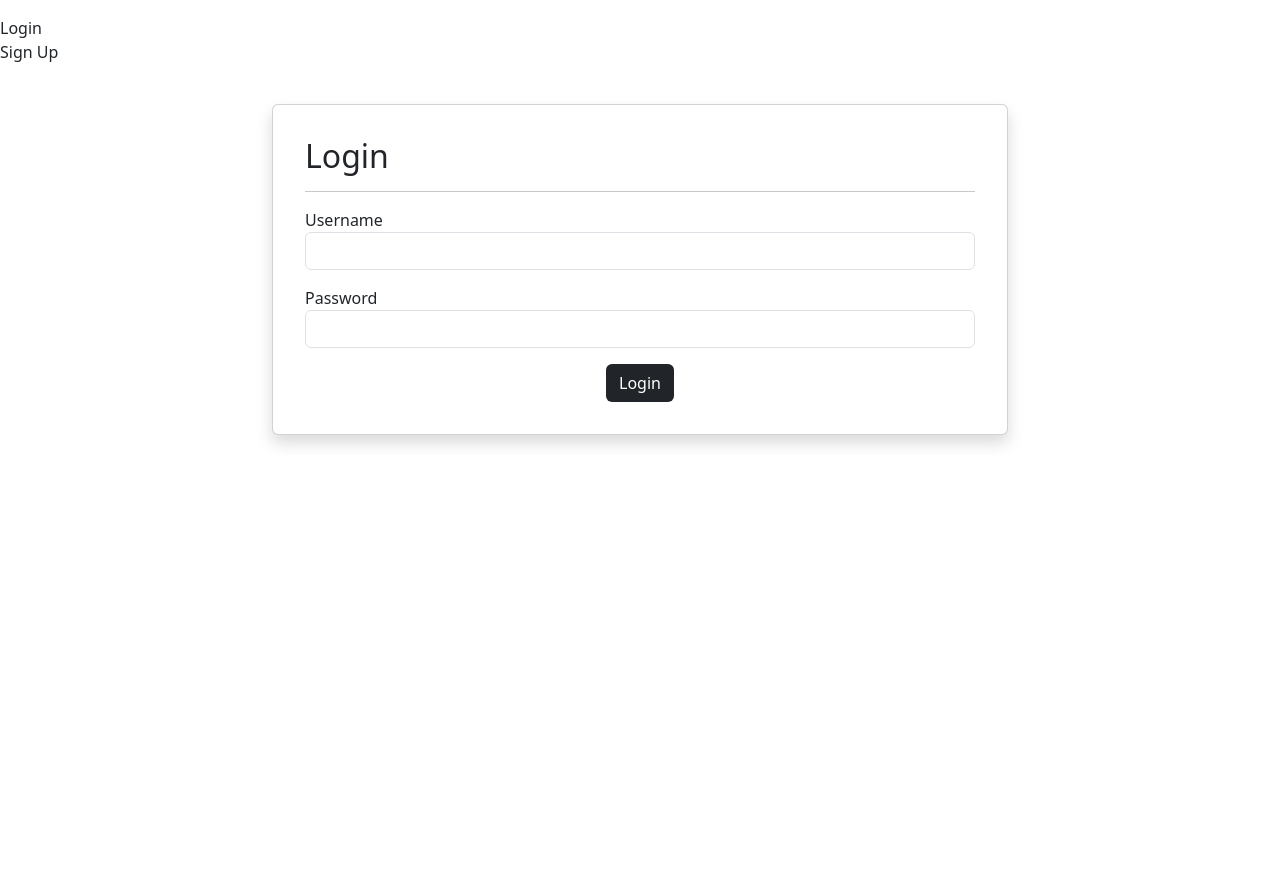
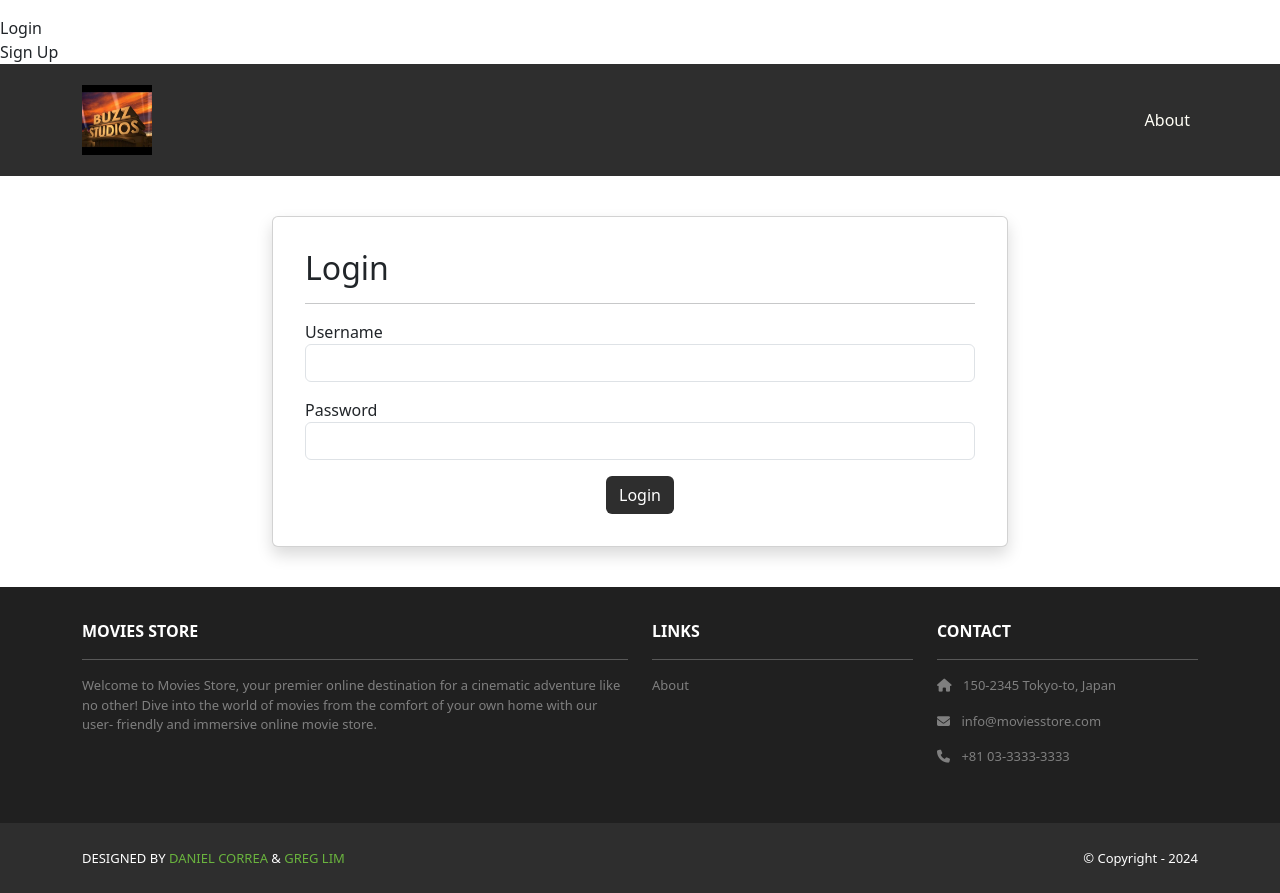
Before and after one commit to IsZay/Project-1-CS-2340-B4, a Django app: a page that uses OurSite/templates/base.html in a window 1280 px wide. Before the commit the page ends 446 px from the top, so only its background shows below. Run offline with Django 5.2, Linux system fonts and the light colour scheme; some libraries are stand-ins or nearby versions.

Commit message:
Footer and Header
I added the Footer and Header to the basic "Movie Store page" and an image Icon in the top left corner.

```diff
--- a/OurSite/static/css/style.css
+++ b/OurSite/static/css/style.css
@@ -1,5 +1,5 @@
 .bg-index{
-  background: url("/static/img/115638.jpg") no-repeat
+  background:navy url("/static/img/115638.jpg") no-repeat
     fixed;
   background-size: 100% auto;
 }
@@ -7,9 +7,41 @@
 .img-card-200 {
     width: fit-content;
     max-height: 200px;
-  }
+}
 
-  .img-card-400 {
-    width: fit-content;
-    max-height: 400px;
-  }
+.img-card-400 {
+  width: fit-content;
+  max-height: 400px;
+}
+
+
+.navbar a.nav-link {
+  color: #FFFEF6 !important;
+}
+  .bg-dark {
+  background-color: #2E2E2E !important;
+}
+
+
+.ms-footer {
+  background-color: #202020;
+}
+.ms-footer p {
+  color: #7F7F7F;
+  font-size: 13px;
+}
+.ms-footer a:hover {
+  color: #6ab43e;
+  text-decoration: none;
+}
+.ms-footer-bottom span{
+  font-size: 13px;
+  line-height: 38px;
+}
+.ms-footer-bottom a {
+  color: #6ab43e;
+  text-decoration: none;
+}
+.ms-footer-bottom a:hover {
+  color: #fff;
+}
--- a/OurSite/templates/base.html
+++ b/OurSite/templates/base.html
@@ -30,12 +30,94 @@
   </head>
   <body>
     <!-- Header -->
+    <nav class="p-3 navbar navbar-dark bg-dark
+        navbar-expand-lg">
+      <div class="container">
+        <a class="navbar-brand"
+          href="{% url 'home.index' %}">
+          <img src="{% static 'img/logo.jpg' %}" alt="logo"
+            height="70" />
+        </a>
+        <button class="navbar-toggler" type="button"
+              data-bs-toggle="collapse"
+              data-bs-target="#navbarNavAltMarkup"
+              aria-controls="navbarNavAltMarkup"
+              aria-expanded="false"
+              aria-label="Toggle navigation">
+          <span class="navbar-toggler-icon"></span>
+        </button>
+        <div class="collapse navbar-collapse"
+            id="navbarNavAltMarkup">
+          <div class="navbar-nav ms-auto navbar-ml">
+            <a class="nav-link"
+              href="{% url 'home.about' %}">About</a>
+          </div>
+        </div>
+      </div>
+    </nav>
     <!-- Header -->
     <div>
       {% block content %}
       {% endblock content %}
     </div>
     <!-- Footer -->
+    <section class="p-3 ms-footer d-none d-md-block">
+      <div class="container">
+        <div class="row mt-3 text-white">
+          <div class="col-md-6 col-lg-6 col-xl-6
+               mx-auto mb-4">
+            <b>MOVIES STORE</b>
+            <hr />
+            <p>
+              Welcome to Movies Store, your premier online
+              destination for a cinematic adventure like no
+              other! Dive into the world of movies from the
+              comfort of your own home with our user-
+              friendly and immersive online movie store.
+            </p>
+          </div>
+          <div class="col-md-3 col-lg-3 col-xl-3
+               mx-auto mb-4">
+            <b>LINKS</b>
+            <hr />
+            <p><a class="nav-link"
+              href="{% url 'home.about' %}">
+              About
+            </a></p>
+          </div>
+          <div class="col-md-3 col-lg-3 col-xl-3 mx-auto
+               mb-4">
+            <b>CONTACT</b>
+            <hr />
+            <p><i class="fas fa-home me-2"></i>
+              150-2345 Tokyo-to, Japan
+            </p>
+            <p><i class="fas fa-envelope me-2"></i>
+              info@moviesstore.com
+            </p>
+            <p><i class="fas fa-phone me-2"></i>
+              +81 03-3333-3333
+            </p>
+          </div>
+        </div>
+      </div>
+    </section>
+    <section class="p-3 ms-footer-bottom bg-dark">
+      <div class="container d-flex
+           justify-content-between">
+        <div class="me-5 text-white">
+          <span>DESIGNED BY
+            <a href="https://www.x.com/danielgarax"
+            target="_blank">DANIEL CORREA</a> &
+            <a href="https://www.x.com/greglim81"
+            target="_blank">GREG LIM</a>
+          </span>
+        </div>
+        <div class="text-white">
+          <span>© Copyright - 2024</span>
+        </div>
+      </div>
+    </section>
     <!-- Footer -->
   </body>
 </html>
```
Also changed, not shown: OurSite/static/img/logo.jpg (added), movies/templates/movies/edit_review.html (line endings or trailing spaces).
